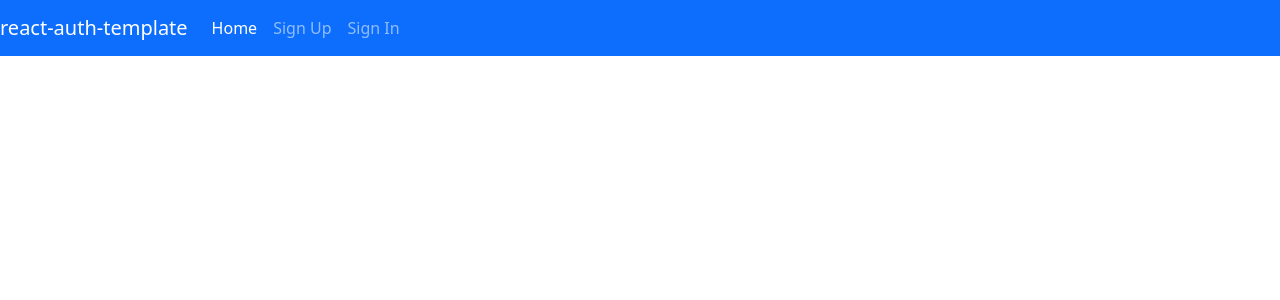
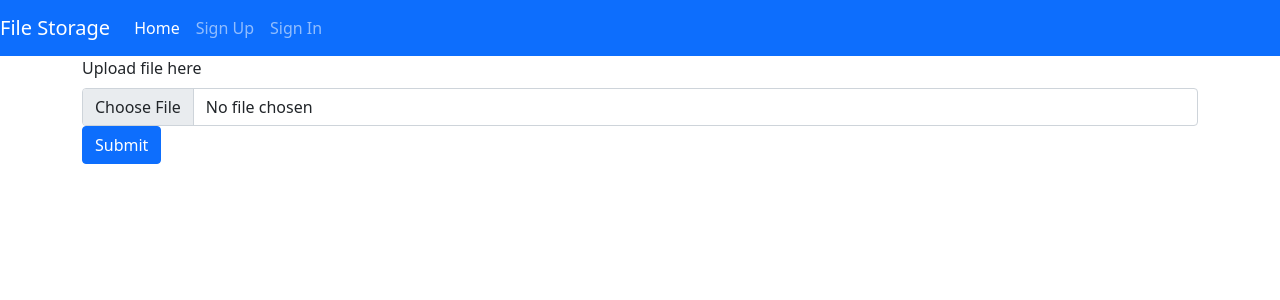
Before and after one commit to kylebaker616/file-storage-client, a React (Create React App) app: page / in a window 1280 px wide. Shown: the top 300 px of the page. Built offline with nearby package versions, Linux system fonts and the light colour scheme.

Commit message:
Create file upload form in App.js

```diff
--- a/src/App.js
+++ b/src/App.js
@@ -10,6 +10,8 @@ import SignUp from './components/auth/SignUp'
 import SignIn from './components/auth/SignIn'
 import SignOut from './components/auth/SignOut'
 import ChangePassword from './components/auth/ChangePassword'
+import Form from 'react-bootstrap/Form'
+import Button from 'react-bootstrap/Button'
 
 class App extends Component {
   constructor (props) {
@@ -44,8 +46,8 @@ class App extends Component {
 
     return (
       <Fragment>
-	      <Header user={user} />
-	      {msgAlerts.map((msgAlert) => (
+        <Header user={user} />
+        {msgAlerts.map((msgAlert) => (
           <AutoDismissAlert
             key={msgAlert.id}
             heading={msgAlert.heading}
@@ -55,8 +57,8 @@ class App extends Component {
             deleteAlert={this.deleteAlert}
           />
         ))}
-	      <main className='container'>
-	        <Route
+        <main className='container'>
+          <Route
             path='/sign-up'
             render={() => (
               <SignUp msgAlert={this.msgAlert} setUser={this.setUser} />
@@ -86,6 +88,11 @@ class App extends Component {
               <ChangePassword msgAlert={this.msgAlert} user={user} />
             )}
           />
+          <Form.Group controlId='formFile' className='mb-3'>
+            <Form.Label>Upload file here</Form.Label>
+            <Form.Control type='file' />
+            <Button variant="primary" type="submit">Submit</Button>
+          </Form.Group>
         </main>
       </Fragment>
     )
--- a/src/components/Header/Header.js
+++ b/src/components/Header/Header.js
@@ -26,7 +26,7 @@ const alwaysOptions = (
 const Header = ({ user }) => (
   <Navbar bg='primary' variant='dark' expand='md'>
     <Navbar.Brand>
-      <Link to='/' style={{ color: '#FFF', textDecoration: 'none' }}>react-auth-template</Link>
+      <Link to='/' style={{ color: '#FFF', textDecoration: 'none' }}>File Storage</Link>
     </Navbar.Brand>
     <Navbar.Toggle aria-controls='basic-navbar-nav' />
     <Navbar.Collapse id='basic-navbar-nav'>
```
